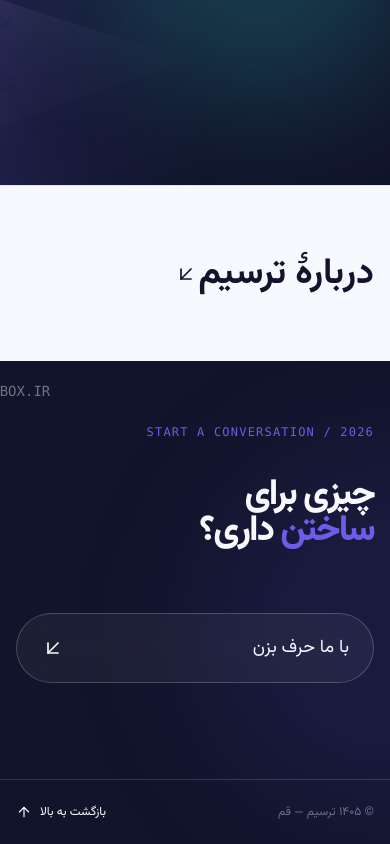
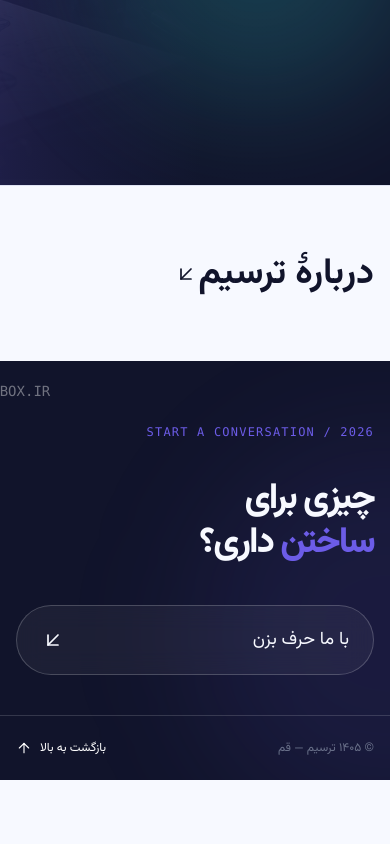
Before and after one commit to EhsaNik1996/tarsim-new, a Next.js app: page /lab in a window 390 px wide. Shown: the part 2391-3235 px from the top of the page. After the commit the page ends 3171 px from the top, so only its background shows below. Built offline with nearby package versions, Linux system fonts and the light colour scheme.

Commit message:
fix: fix some edits for better show in hero and footer components

```diff
--- a/app/components/approach.tsx
+++ b/app/components/approach.tsx
@@ -4,7 +4,7 @@ export function ApproachSection() {
   return (
     <section className="overflow-hidden bg-ink text-paper py-14">
       <div
-        className="flex -translate-x-1/12 animate-marquee text-9xl leading-none max-sm:text-6xl font-extrabold whitespace-nowrap opacity-10 gap-16"
+        className="flex -translate-x-1/12 animate-marquee text-8xl leading-none max-sm:text-6xl font-extrabold whitespace-nowrap opacity-10 gap-16"
         aria-hidden="true"
       >
         <span>مسئله ← ایده ← محصول ←</span>
--- a/app/components/hero.tsx
+++ b/app/components/hero.tsx
@@ -14,7 +14,7 @@ export function HeroSection() {
             استودیوی محصول ترسیم <b className="text-muted">— قم</b>
           </span>
 
-          <h1 className="text-9xl leading-none font-extrabold tracking-tighter mt-7 max-sm:text-5xl">
+          <div className="text-8xl leading-14 md:leading-30 font-extrabold tracking-tighter mt-7 max-sm:text-5xl">
             <span className="inline-block animate-blur-in">پیچیده‌ها را</span>
             <br />
             <span className="inline-block relative z-0 animate-blur-in text-accent [animation-delay:180ms] after:absolute after:left-0 after:top-full after:-z-10 after:w-full after:h-0.5 after:animate-line-pulse after:bg-linear-to-l after:from-transparent after:via-accent after:to-cyan">
@@ -23,7 +23,7 @@ export function HeroSection() {
             <span className="inline-block animate-blur-in [animation-delay:320ms]">
               می‌سازیم.
             </span>
-          </h1>
+          </div>
           <p className="max-w-lg text-lg leading-8 mt-10 max-sm:text-sm">
             محصول و زیرساخت می‌سازیم برای مسئله‌هایی که ارزش حل شدن دارند.
           </p>
--- a/components/layout/footer.tsx
+++ b/components/layout/footer.tsx
@@ -14,7 +14,7 @@ export function SiteFooter() {
           <Ticker />
         </div>
       </div>
-      <div className="flex relative items-end justify-between mx-auto px-7 md:pt-28 pb-24 max-w-7xl max-sm:flex-col max-sm:items-start max-sm:px-4">
+      <div className="flex relative items-end justify-between mx-auto px-7 md:py-24 max-w-7xl max-sm:flex-col max-sm:items-start max-sm:px-4">
         <div>
           <span
             className="font-mono text-xs text-accent tracking-widest"
@@ -22,14 +22,14 @@ export function SiteFooter() {
           >
             START A CONVERSATION / 2026
           </span>
-          <p className="text-8xl leading-none font-extrabold tracking-tighter mt-8 max-sm:text-4xl">
+          <p className="text-8xl leading-11 md:leading-30 font-extrabold tracking-tighter mt-8 max-sm:text-4xl">
             چیزی برای
             <br />
             <em className="text-accent not-italic">ساختن</em> داری؟
           </p>
         </div>
         <Link
-          className="group flex items-center justify-between w-80 text-lg border border-white/20 bg-white/5 backdrop-blur-md transition hover:bg-accent hover:text-ink px-6 py-5 rounded-full max-sm:w-full max-sm:mt-16"
+          className="group flex items-center justify-between w-80 text-lg border border-white/20 bg-white/5 backdrop-blur-md transition hover:bg-accent hover:text-ink px-6 py-5 rounded-full max-sm:w-full max-sm:my-10"
           href="mailto:hello@tarsim.co"
         >
           <span>با ما حرف بزن</span>
```
